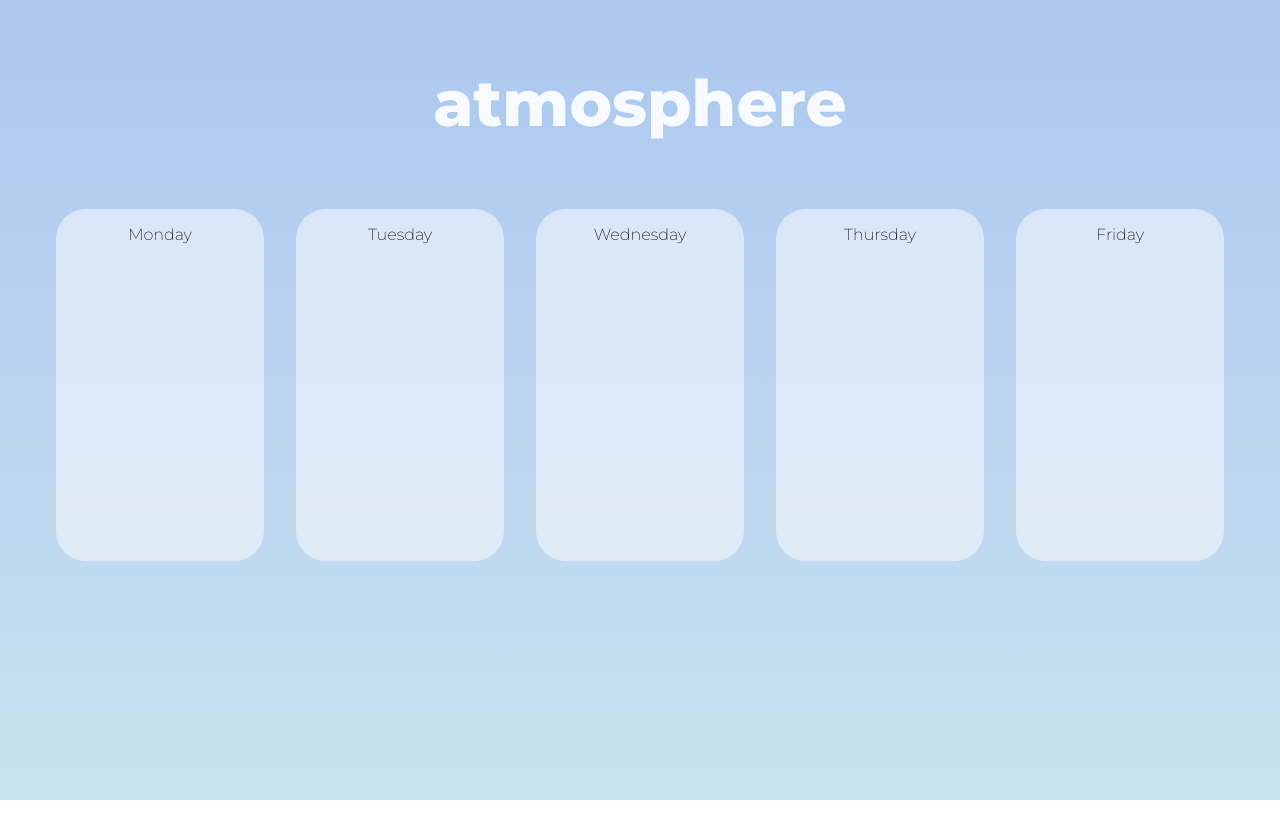
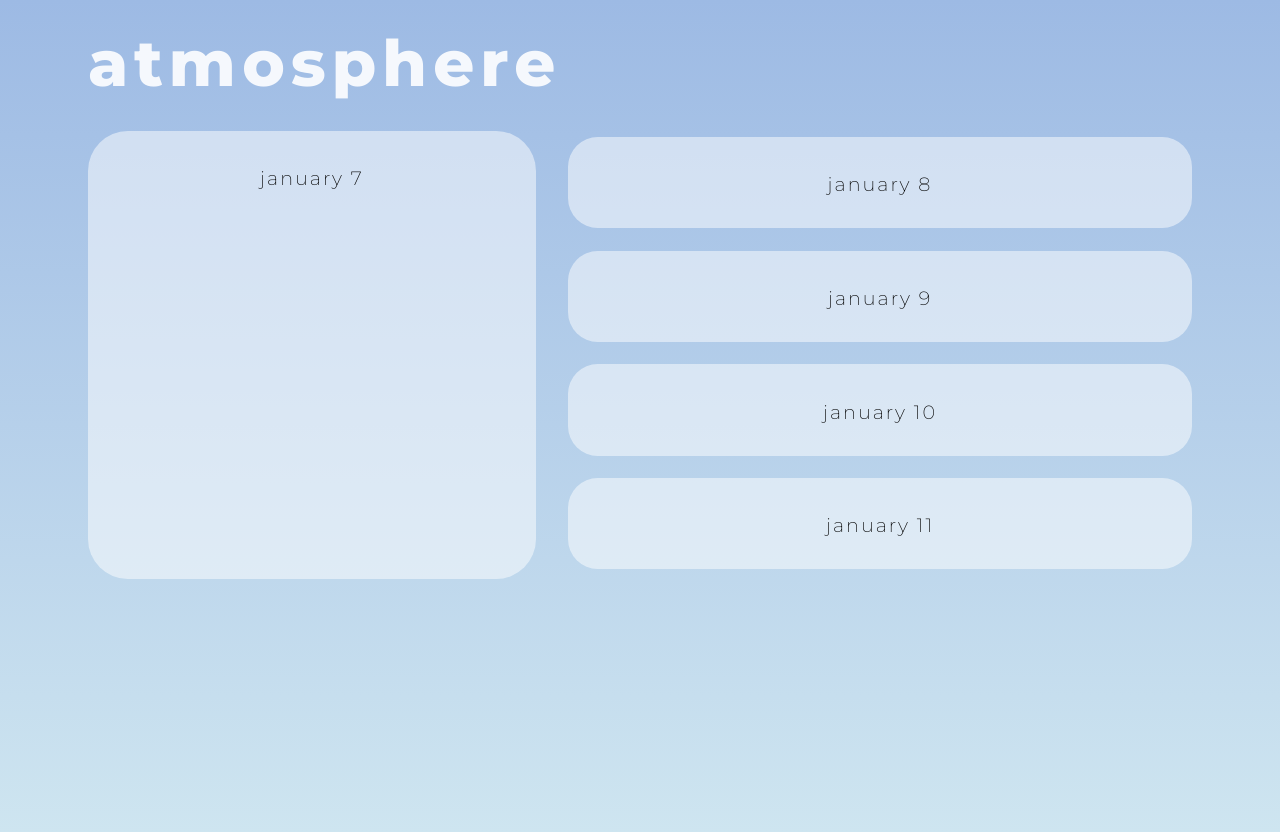
Before and after one commit to sguan12/atmosphere, a React (Create React App) app: page / in a window 1280 px wide. Before the commit the page ends 800 px from the top, so only its background shows below. Built offline with nearby package versions, Linux system fonts and the light colour scheme; no server answers.

Commit message:
setting up json, css edits

```diff
--- a/src/App.js
+++ b/src/App.js
@@ -1,26 +1,41 @@
 import React from 'react';
 
 var key = "a8c4082333a7853f46479418b8da3462";
-
-function data(city) {
-  fetch('api.openweathermap.org/data/2.5/forecast?q=' + city + '&appid=' + key)
-	.then(res => res.json())
-	// .then( ? );
-}
+const city = "Newark"
+fetch('https://api.openweathermap.org/data/2.5/forecast?q=' + city + '&cnt=5&units=imperial&appid=' + key)
+.then(response => response.json())
+.then(data => console.log(data));
 
 function App() {
   return (
     <div className='App'>
-      <div class="title">
+
+      <div className="title">
         atmosphere
       </div>
-      <div class="data">
-        <div class="card">Monday</div>
-        <div class="card">Tuesday</div>
-        <div class="card">Wednesday</div>
-        <div class="card">Thursday</div>
-        <div class="card">Friday</div>
+
+      {/* todo: make a search bar */}
+
+      <div className="data">
+        <div className="current">
+          <p>january 7</p>
+        </div>
+        <div className="other">
+          <div className="card">
+            <p>january 8</p>
+          </div>
+          <div className="card">
+            <p>january 9</p>
+          </div>
+          <div className="card">
+            <p>january 10</p>
+          </div>
+          <div className="card">
+            <p>january 11</p>
+          </div>
+        </div>
       </div>
+
     </div>
   );
 }
--- a/src/index.css
+++ b/src/index.css
@@ -1,30 +1,54 @@
 
 html {
-    background-image: linear-gradient(rgb(171, 199, 239), rgb(200, 226, 239));
+    background-image: linear-gradient(rgb(157, 186, 228), rgb(206, 229, 240));
     height: 100%;
     font-family: 'Montserrat';
+    overflow: hidden;
+    padding: 1em;
 }
 
 .title {
     font-weight: 800;
     font-size: 4em;
-    margin: 1em;
-    margin-bottom: 0.3em;
-    text-align: center;
+    letter-spacing: 6px;
+    margin-left: 1em;
+    margin-bottom: 0.2em;
+    text-align: left;
     color: rgba(255, 255, 255, 0.893);
 }
+
 .data {
     display: flex;
     flex-wrap: wrap;
+    font-size: 1em;
     justify-content: space-between;
-    padding: 3em;
+    padding-left: 3em;
+    padding-right: 3em;
+    letter-spacing: 2px;
+}
+
+.current {
+    background-color: rgba(255, 255, 255, 0.5);
+    padding: 1em;
+    margin: 1em;
+    width: 26em;
+    height: 26em;
+    border-radius: 40px;
+    text-align: center;
 }
 
 .card {
     background-color: rgba(255, 255, 255, 0.5);
     padding: 1em;
-    width: 11em;
-    height: 20em;
+    margin: 1em;
+    margin-top: 1.4em;
+    margin-bottom: 0.7em;
+    width: 37em;
+    height: 3.7em;
     border-radius: 30px;
     text-align: center;
 }
+
+p {
+    font-size: 1.2em;
+}
```
